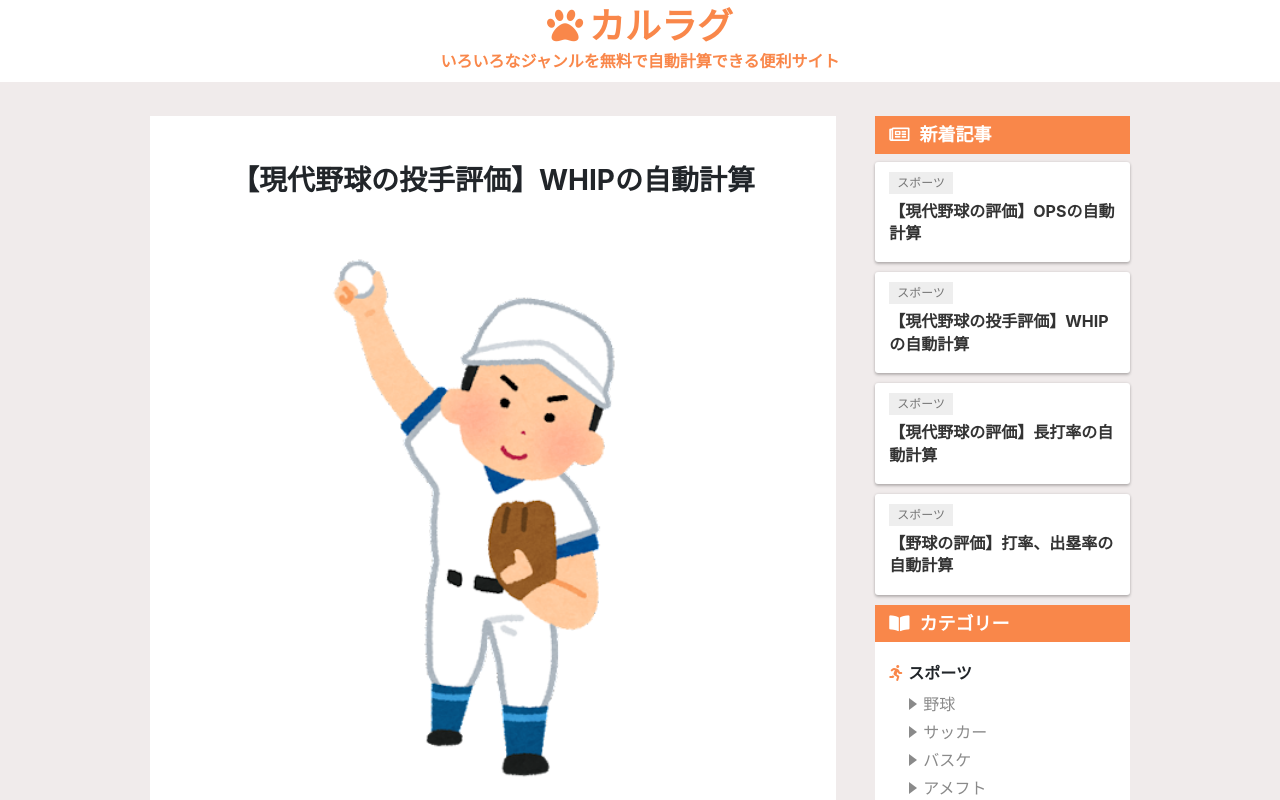
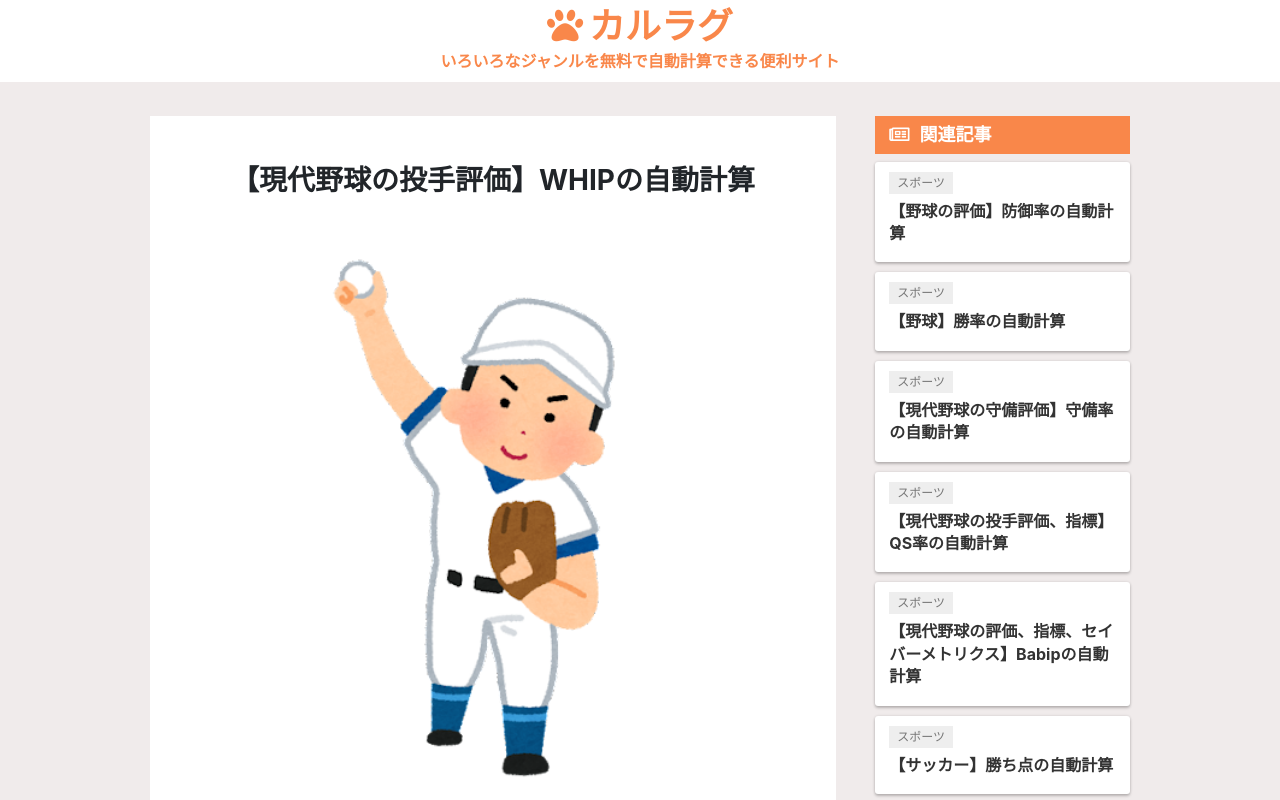
Before and after one commit to rk5155/calragu, a Vue app: page /baseball/whip in a window 1280 px wide. Shown: the top 800 px of the page. Built offline with nearby package versions, Linux system fonts and the light colour scheme; a web font is replaced by a local one.

Commit message:
記事を見た時、関連記事が表示されるようにした

```diff
--- a/src/components/MainRight.vue
+++ b/src/components/MainRight.vue
@@ -1,25 +1,21 @@
 <template>
     <div class="main-right">
-        <div class="main-right-block">
-            <h3 class="main-right-block__title"><i class="far fa-newspaper"></i>新着記事</h3>
+        <SideArticles v-if="path == '/'" :articles="newArticle" articlesTitle="新着記事"></SideArticles>
+        <SideArticles v-else-if="path.includes('baseball')" :articles="sports"></SideArticles>
+        <SideArticles v-else-if="path.includes('health')" :articles="health"></SideArticles>
+        <SideArticles v-else-if="path.includes('money')" :articles="money"></SideArticles>
+        <SideArticles v-else-if="path.includes('date')" :articles="date"></SideArticles>
 
-            <template  v-for="article in newArticle.slice(-6)">
-                <router-link class="main-right-articles" :to="article.url" :key="article.title">
-                    <span class="main-right-articles__category">{{ article.category }}</span>
-                    <h4>{{ article.title }}</h4>
-                </router-link>
-            </template>
-        </div>
         <div class="main-right-block--white">
             <h3 class="main-right-block__title"><i class="fas fa-book-open"></i>カテゴリー</h3>
 
             <div class="main-right-block-wrapper">
-                <Category :categorys="sports" title="スポーツ" icon="fas fa-running"></Category>
-                <Category :categorys="health" title="健康" icon="far fa-heart"></Category>
-                <Category :categorys="money" title="お金" icon="fas fa-yen-sign"></Category>
+                <Category :categorys="sportsCategory" title="スポーツ" icon="fas fa-running"></Category>
+                <Category :categorys="healthCategory" title="健康" icon="far fa-heart"></Category>
+                <Category :categorys="moneyCategory" title="お金" icon="fas fa-yen-sign"></Category>
                 <!-- <Category :categorys="arithmetic" title="数学・算数" icon="fas fa-divide"></Category>
                 <Category :categorys="science" title="科学" icon="fas fa-vial"></Category> -->
-                <Category :categorys="date" title="日付" icon="far fa-calendar-alt"></Category>
+                <Category :categorys="dateCategory" title="日付" icon="far fa-calendar-alt"></Category>
             </div>
         </div>
     </div>
@@ -28,36 +24,39 @@
 <script>
 import articles from '@/mixins/articles.js'
 import Category from "../components/Category.vue"
+import getTitle from '@/getTitle'
+import SideArticles from "@/components/SideArticles.vue"
 
 export default {
-    mixins: [ articles ],
+    mixins: [ articles, getTitle ],
     data() {
         return {
-            sports: [
+            sportsCategory: [
                 { title: "野球", url: "/baseball" },
                 { title: "サッカー", url: "/soccer" },
                 { title: "バスケ", url: "/basket" },
                 { title: "アメフト", url: "/" },
             ],
-            health: [
+            healthCategory: [
                 { title: "健康", url: "/health" },
             ],
-            science: [
+            scienceCategory: [
                 { title: "数学・算数", url: "/" },
             ],
-            money: [
+            moneyCategory: [
                 { title: "税金", url: "/money" },
             ],
-            arithmetic: [
+            arithmeticCategory: [
                 { title: "科学", url: "/" },
             ],
-            date: [
+            dateCategory: [
                 { title: "日付", url: "/date" },
             ]
         }
     },
     components: {
-                Category,
+        Category,
+        SideArticles
     },
 }
 </script>
--- /dev/null
+++ b/src/components/SideArticles.vue
@@ -0,0 +1,20 @@
+<template>
+    <div class="main-right-block">
+        <h3 class="main-right-block__title"><i class="far fa-newspaper"></i>{{ articlesTitle }}</h3>
+        <template  v-for="article in articles.slice(-6)">
+            <router-link class="main-right-articles" :to="article.url" :key="article.title">
+                <span class="main-right-articles__category">{{ article.category }}</span>
+                <h4>{{ article.title }}</h4>
+            </router-link>
+        </template>
+    </div>
+</template>
+
+<script>
+export default {
+    props:{
+        articlesTitle: { type: String, default: "関連記事" },
+        articles: { type: Array }
+    }
+}
+</script>
```
